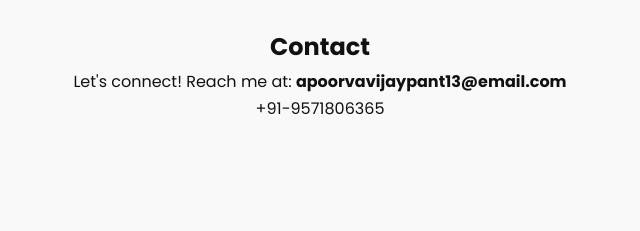
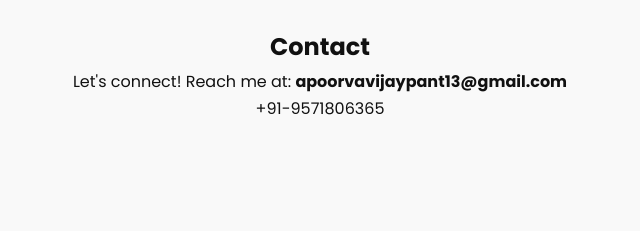
Before and after one commit to Apoorva-Pant/Portfolio, a plain HTML site: page index.html in a window 1280 px wide. Shown: the part 2461-2692 px from the top of the page, 320-960 px from the left. Drawn offline with Linux system fonts and the light colour scheme.

Commit message:
Updated contact

```diff
--- a/index.html
+++ b/index.html
@@ -122,7 +122,7 @@
 
   <section id="contact" class="cont-section contact">
     <h2>Contact</h2>
-    <p>Let's connect! Reach me at: <strong>apoorvavijaypant13@email.com</strong><br>+91-9571806365</p>
+    <p>Let's connect! Reach me at: <strong>apoorvavijaypant13@gmail.com</strong><br>+91-9571806365</p>
   </section>
 
   <footer>
```
